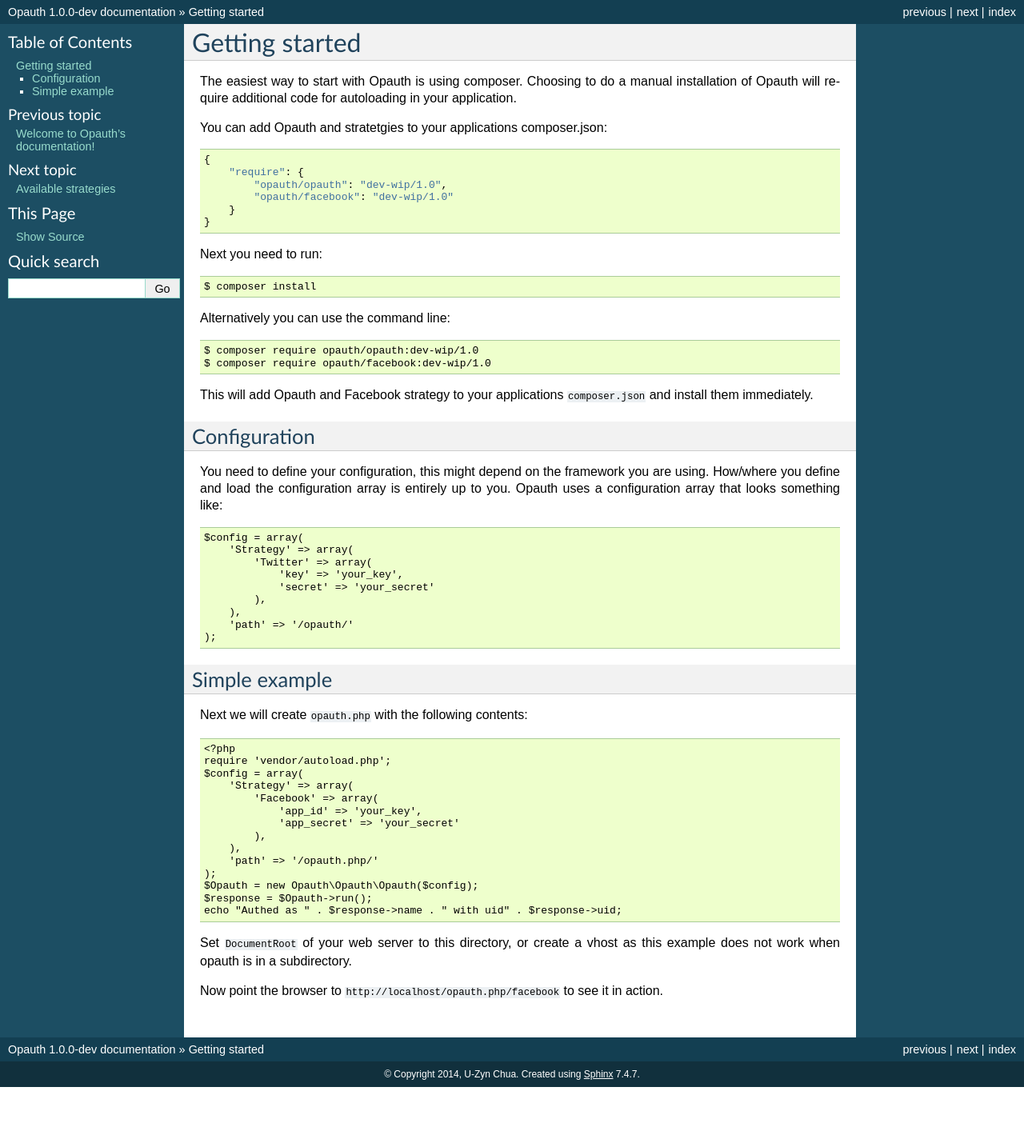
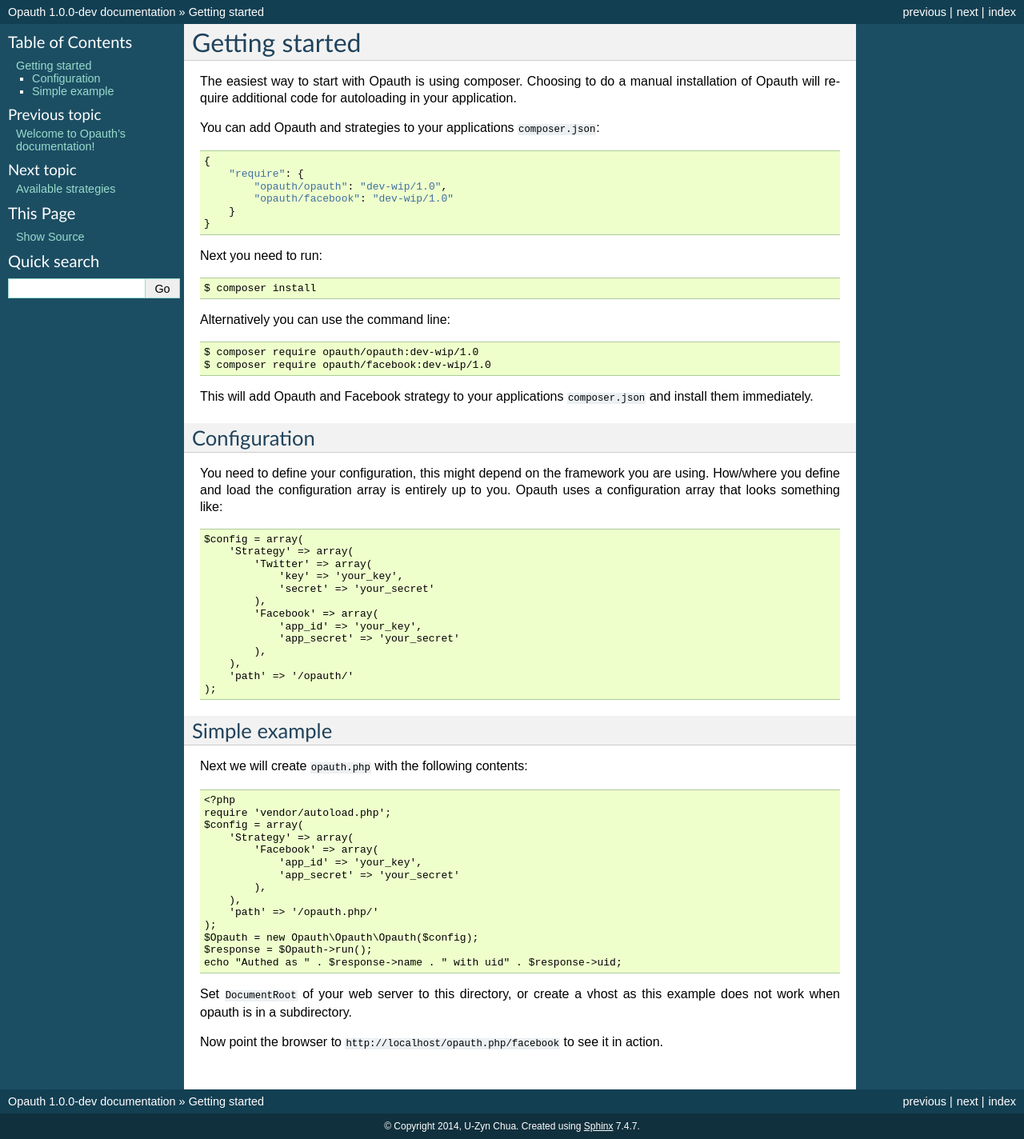
Before and after one commit to opauth/opauth, a Sphinx documentation site: the page built from docs/getting-started.rst, in a window 1280 px wide. Shown: the whole page at 80% size. Built offline with Sphinx 7.4.7, drawn with Linux system fonts in a browser that asks for light colours; before the commit the page ends 1359 px from its top, so only the background shows below that.

Commit message:
adding a bit more docs

```diff
--- a/docs/getting-started.rst
+++ b/docs/getting-started.rst
@@ -4,7 +4,7 @@ Getting started
 The easiest way to start with Opauth is using composer. Choosing to do a manual installation of Opauth will require
 additional code for autoloading in your application.
 
-You can add Opauth and stratetgies to your applications composer.json::
+You can add Opauth and strategies to your applications ``composer.json``::
 
     {
         "require": {
@@ -36,6 +36,10 @@ the configuration array is entirely up to you. Opauth uses a configuration array
                 'key' => 'your_key',
                 'secret' => 'your_secret'
             ),
+            'Facebook' => array(
+                'app_id' => 'your_key',
+                'app_secret' => 'your_secret'
+            ),
         ),
         'path' => '/opauth/'
     );
--- a/docs/index.rst
+++ b/docs/index.rst
@@ -19,6 +19,7 @@ Contents:
 
    getting-started
    strategies
+   contribute
 
 If you want to have your offline documentation, cd to the docs directory and run::
 
```
Also changed, not shown: docs/contribute.rst (added, +9 -0 lines).
